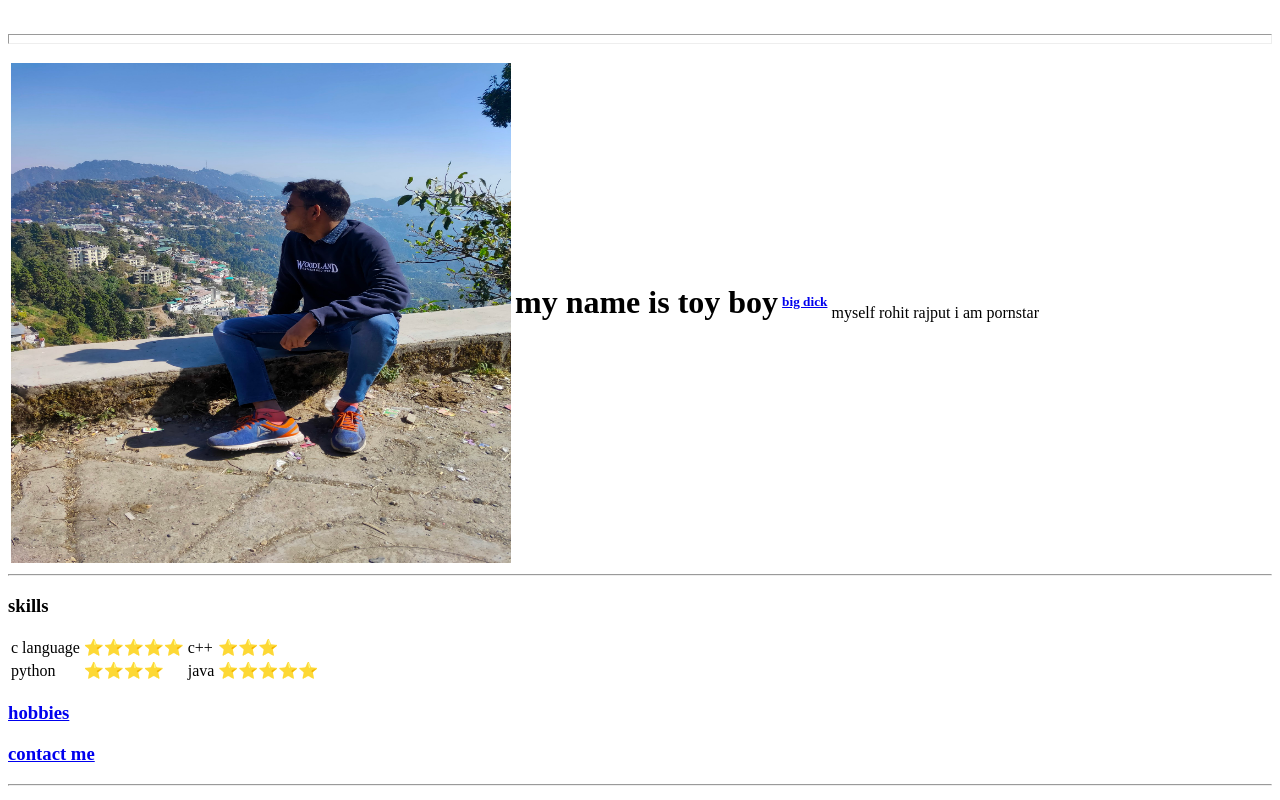
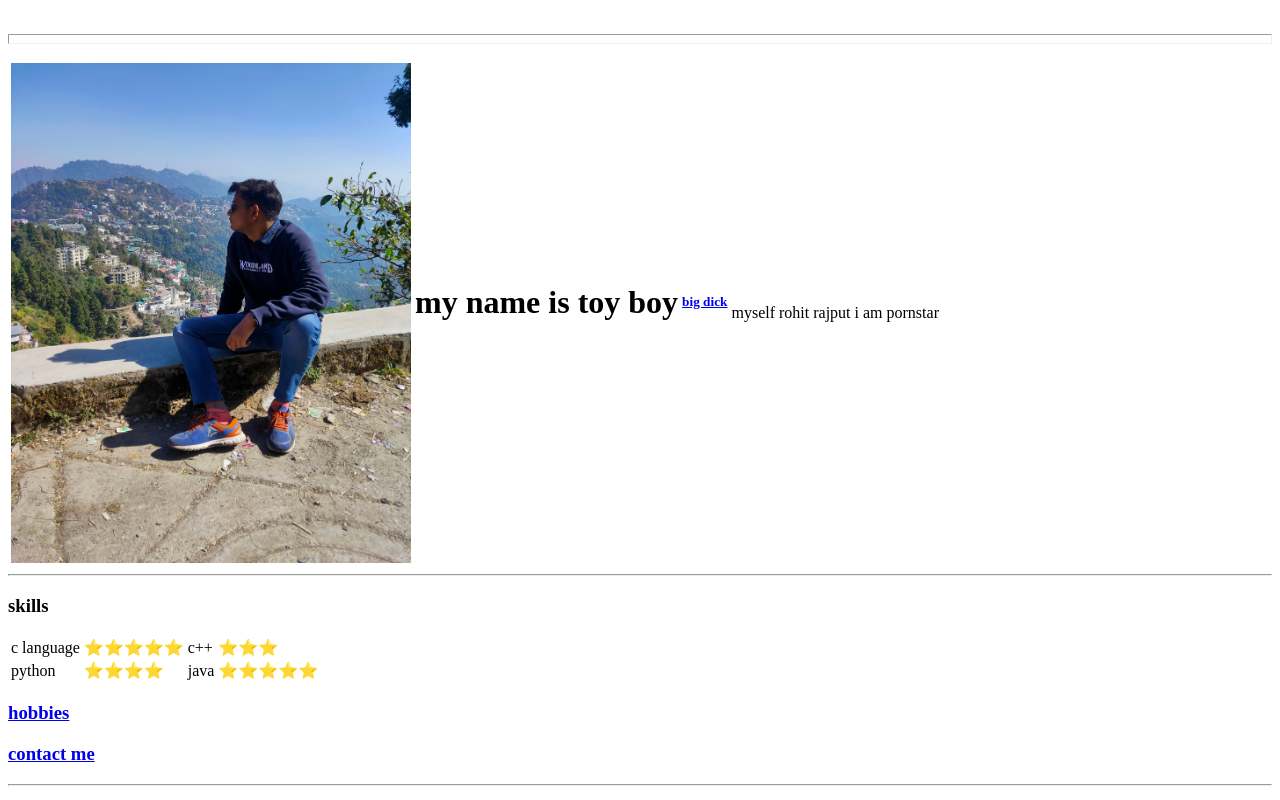
Before and after one commit to rohit36398/cv, a plain HTML site: page index.html in a window 1280 px wide. Shown: the top 800 px of the page. Drawn offline with Linux system fonts and the light colour scheme.

Commit message:
Update index.html

```diff
--- a/index.html
+++ b/index.html
@@ -5,7 +5,7 @@
 <body>
   <table>
     <tr>
-  <p><td><img src="imghtml.jpg"alt="my profile picture" style="height:500px;width:500px;"></td></p>
+  <p><td><img src="imghtml.jpg"alt="my profile picture" style="height:500px;width:400px;"></td></p>
   <p><td><b><h1>my name is toy boy</h1></td></p>
         <td><h5><a href="https://www.bigdick.com/">big dick</a></h5></b></td>
         <td>myself rohit rajput</td>
```
